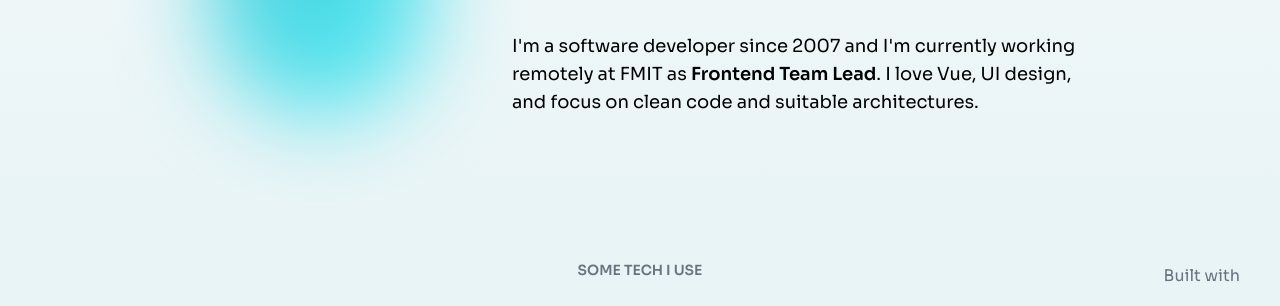
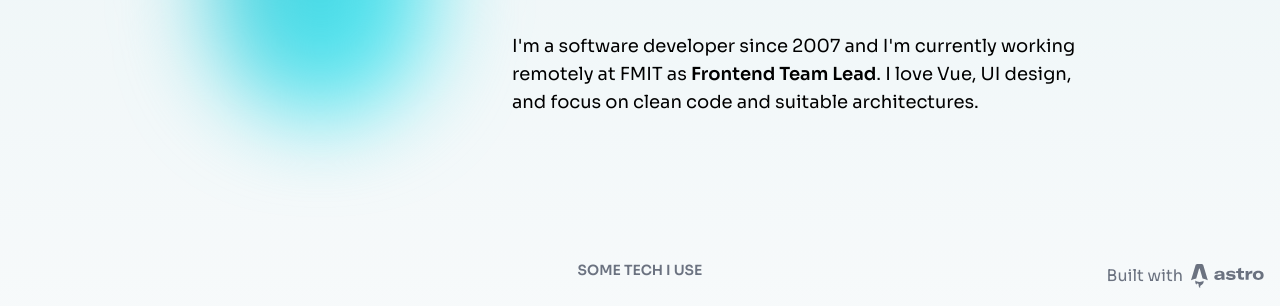
Before and after one commit to antoniogiroz/antoniogiroz.com, an Astro site: page / in a window 1280 px wide. Shown: the part 493-799 px from the top of the page. Built offline with nearby package versions, Linux system fonts and the light colour scheme; Astro itself is replaced by a stand-in of ours; some icons are missing.

Commit message:
feat: add build with astro badget

```diff
--- a/src/styles/index.scss
+++ b/src/styles/index.scss
@@ -1,13 +1,9 @@
 @import '@fontsource/sora/400.css';
 @import '@fontsource/sora/600.css';
 
-html {
-  min-height: 100%;
-}
-
 body {
   font-family: 'Sora', sans-serif;
-  background: linear-gradient(180deg, #f8fafb 0%, #e6f3f5 100%) no-repeat;
+  background: #f8fafb linear-gradient(180deg, #e6f3f5 0%, #f8fafb 100%) no-repeat;
 }
 
 p {
```
Also changed, not shown: src/icons/astro.svg (added).
